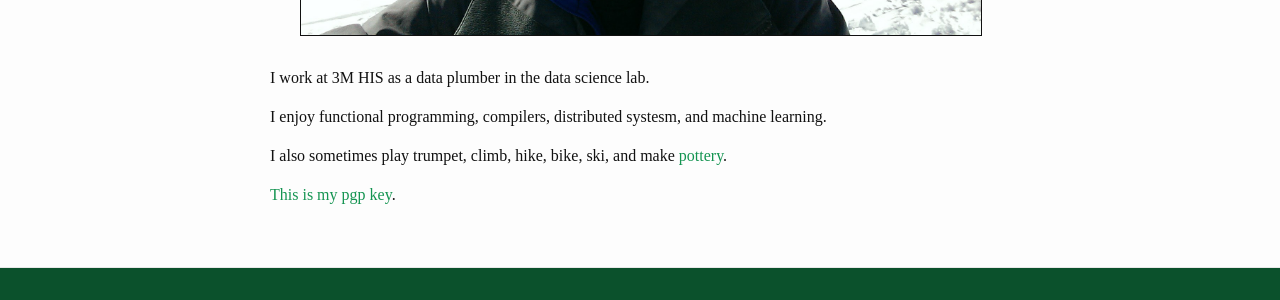
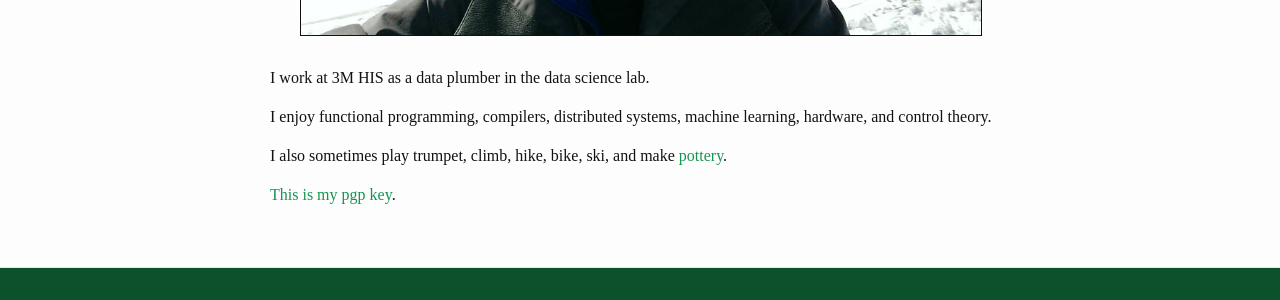
Before and after one commit to tyehle/tyehle.github.io, a Jekyll site: the page built from index.md, in a window 1280 px wide. Shown: the part 624-924 px from the top of the page. Built offline with Jekyll 4.4.1, drawn with Linux system fonts in a browser that asks for light colours; some web fonts are replaced.

Commit message:
update interests

```diff
--- a/index.md
+++ b/index.md
@@ -7,7 +7,7 @@ title: About Me
 
 I work at 3M HIS as a data plumber in the data science lab.
 
-I enjoy functional programming, compilers, distributed systesm, and machine learning.
+I enjoy functional programming, compilers, distributed systems, machine learning, hardware, and control theory.
 
 I also sometimes play trumpet, climb, hike, bike, ski, and make [pottery](pottery).
 
```
